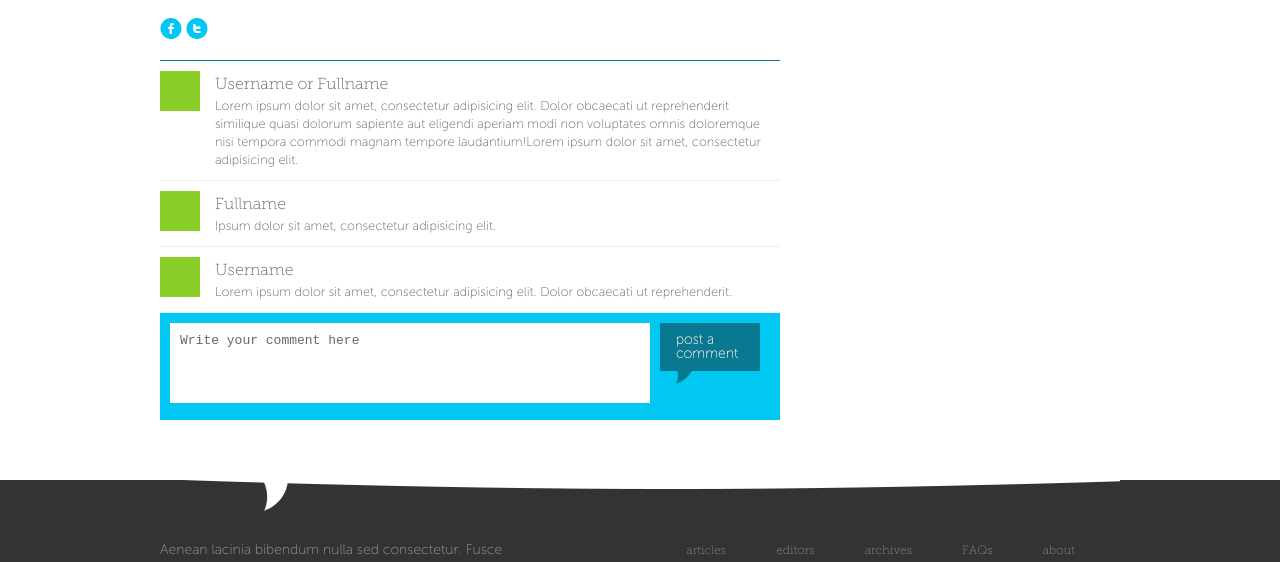
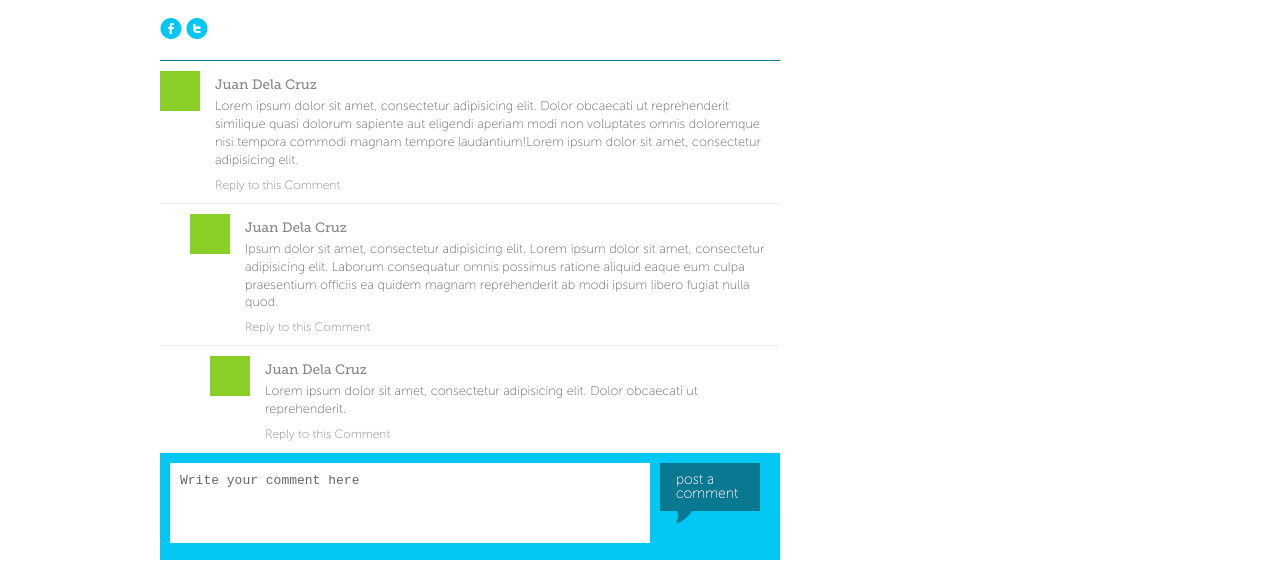
Before and after one commit to janharold/qfehtml, a plain HTML site: page article.html in a window 1280 px wide. Shown: the part 922-1484 px from the top of the page. Drawn offline with nearby package versions, Linux system fonts and the light colour scheme.

Commit message:
Modified Notifications Location, Added Comment Hierarchy

```diff
--- a/article.html
+++ b/article.html
@@ -91,29 +91,33 @@
 					<a href="#"><img src="images/fb.gif" alt=""></a>
 					<a href="#"><img src="images/tw.gif" alt=""></a>
 				</span>
-				<ul class="articleComments">
-					<li>
+				<div class="articleComments">
+					<div>
 						<img src="images/sampleThumbUSER.png" alt="">
 						<span>
-							<h5>Username or Fullname</h5>
+							<h5><a href="#">Juan Dela Cruz</a></h5>
 							<p>Lorem ipsum dolor sit amet, consectetur adipisicing elit. Dolor obcaecati ut reprehenderit similique quasi dolorum sapiente aut eligendi aperiam modi non voluptates omnis doloremque nisi tempora commodi magnam tempore laudantium!Lorem ipsum dolor sit amet, consectetur adipisicing elit. </p>
+							<a href="#" class="reply">Reply to this Comment</a>
 						</span>
-					</li>
-					<li>
+
+					</div>
+					<div class="level1">
 						<img src="images/sampleThumbUSER.png" alt="">
 						<span>
-							<h5>Fullname</h5>
-							<p>Ipsum dolor sit amet, consectetur adipisicing elit. </p>
+							<h5><a href="#">Juan Dela Cruz</a></h5>
+							<p>Ipsum dolor sit amet, consectetur adipisicing elit. Lorem ipsum dolor sit amet, consectetur adipisicing elit. Laborum consequatur omnis possimus ratione aliquid eaque eum culpa praesentium officiis ea quidem magnam reprehenderit ab modi ipsum libero fugiat nulla quod. </p>
+							<a href="#" class="reply">Reply to this Comment</a>
 						</span>
-					</li>
-					<li>
+					</div>
+					<div class="level2">
 						<img src="images/sampleThumbUSER.png" alt="">
 						<span>
-							<h5>Username</h5>
+							<h5><a href="#">Juan Dela Cruz</a></h5>
 							<p>Lorem ipsum dolor sit amet, consectetur adipisicing elit. Dolor obcaecati ut reprehenderit. </p>
+							<a href="#" class="reply">Reply to this Comment</a>
 						</span>
-					</li>
-				</ul>
+					</div>
+				</div>
 				<form action="" class="commentForm">
 					<textarea name="" id="" cols="30" rows="4">Write your comment here</textarea>
 					<button><img src="images/postacomment.png" alt=""></button>
--- a/css/quiperStyle.css
+++ b/css/quiperStyle.css
@@ -103,13 +103,20 @@
 		.content.subpage .article p{line-height: 24px; font-size:1em; margin-bottom:20px; }
 		.content.subpage .article .shareIcons{border-bottom:1px solid #087991; display: block;}
 
+		/* Article Comments */
 		.content.subpage .article .articleComments{margin:0;}
-		.content.subpage .article .articleComments li{border-bottom:1px solid #eee; margin:10px 0 0; display: block; float:left; width: 620px;}
-		.content.subpage .article .articleComments li img{float:left; margin:0 15px 10px 0 ; padding:0;}
+		.content.subpage .article .articleComments div{border-bottom:1px solid #eee; margin:10px 0 0; display: block; float:left; width: 620px;}
+			.content.subpage .article .articleComments div div{border-bottom:none; border-top:1px solid #eee; padding:10px 0 0; margin-top:0;}
+		.content.subpage .article .articleComments div img{float:left; margin:0 15px 10px 0 ; padding:0;}
+		.content.subpage .article .articleComments div.level1 img{float:left; margin:0 15px 10px 30px ; padding:0;}
+		.content.subpage .article .articleComments div.level2 img{float:left; margin:0 15px 10px 50px ; padding:0;}
 
-		.content.subpage .article .articleComments li span{ float:left; width:550px;}
-		.content.subpage .article .articleComments li h5{margin:4px 0 5px;}
-		.content.subpage .article .articleComments li p{font-size:0.8em ; margin:0 0 10px ; padding:0; line-height: 1.4em; }
+		.content.subpage .article .articleComments div span{ float:left; width:550px; padding-bottom:10px;}
+		.content.subpage .article .articleComments div.level1 span{ float:left; width:520px; }
+		.content.subpage .article .articleComments div.level2 span{ float:left; width:470px; }
+		.content.subpage .article .articleComments div h5{margin:4px 0 5px;}
+		.content.subpage .article .articleComments div h5 a{margin:4px 0 5px; font-size:0.85em; font-family: 'museoslab500';}
+		.content.subpage .article .articleComments div p{font-size:0.8em ; margin:0 0 5px ; padding:0; line-height: 1.4em; }
 
 		.content.subpage .article .commentForm{float:left; width:600px; background:#00c8f3; padding:10px;}
 		.content.subpage .article .commentForm textarea{width:460px; padding:10px; resize:none; border:none; color:#666; font-size:1em; float:left; margin:0 10px 0 0;}
@@ -136,8 +143,8 @@
 	.overlayElement .overlayBox form textarea{width:405px; padding:6px; resize:none; border:1px solid #ccc; margin:10px 0;}
 	.overlayElement .overlayBox form button{background: #00c8f3; color:#fff; padding:12px; font-size:1em; border:none; cursor: pointer;}
 
-	.overlayElement .overlayNotification{display:none; width:480px; margin:10px auto 0;}
-	.overlayElement .overlayNotification p{text-align: center; color:#fff; padding:8px 0; margin-bottom:2px;}
+	.overlayElement .overlayNotification{display:none; width:200px; position: absolute; right: 40px; top:150px; }
+	.overlayElement .overlayNotification p{text-align: center; color:#fff; padding:8px 0; margin-bottom:3px; font-size:0.8em;}
 	.overlayElement .overlayNotification p.error{background:#ff3333;}
 	.overlayElement .overlayNotification p.success{background:#00bc60;}
 
```
